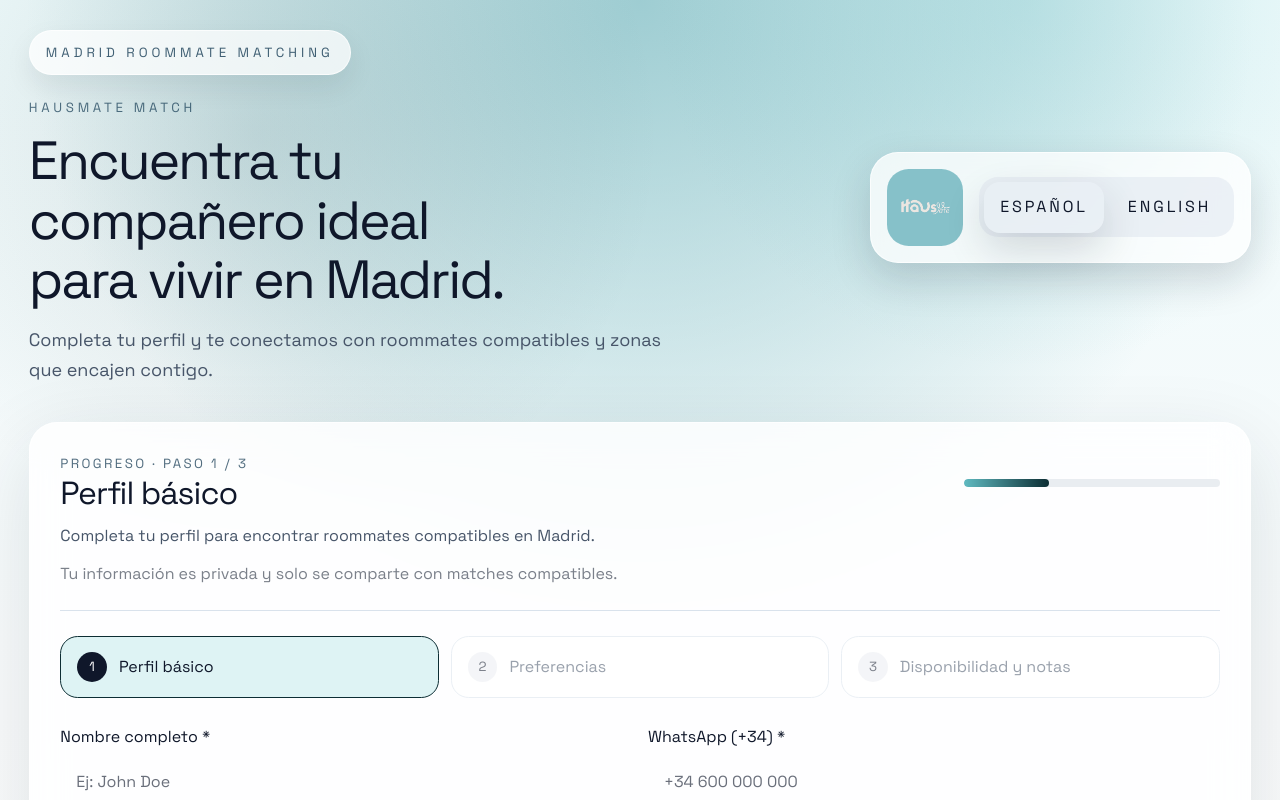
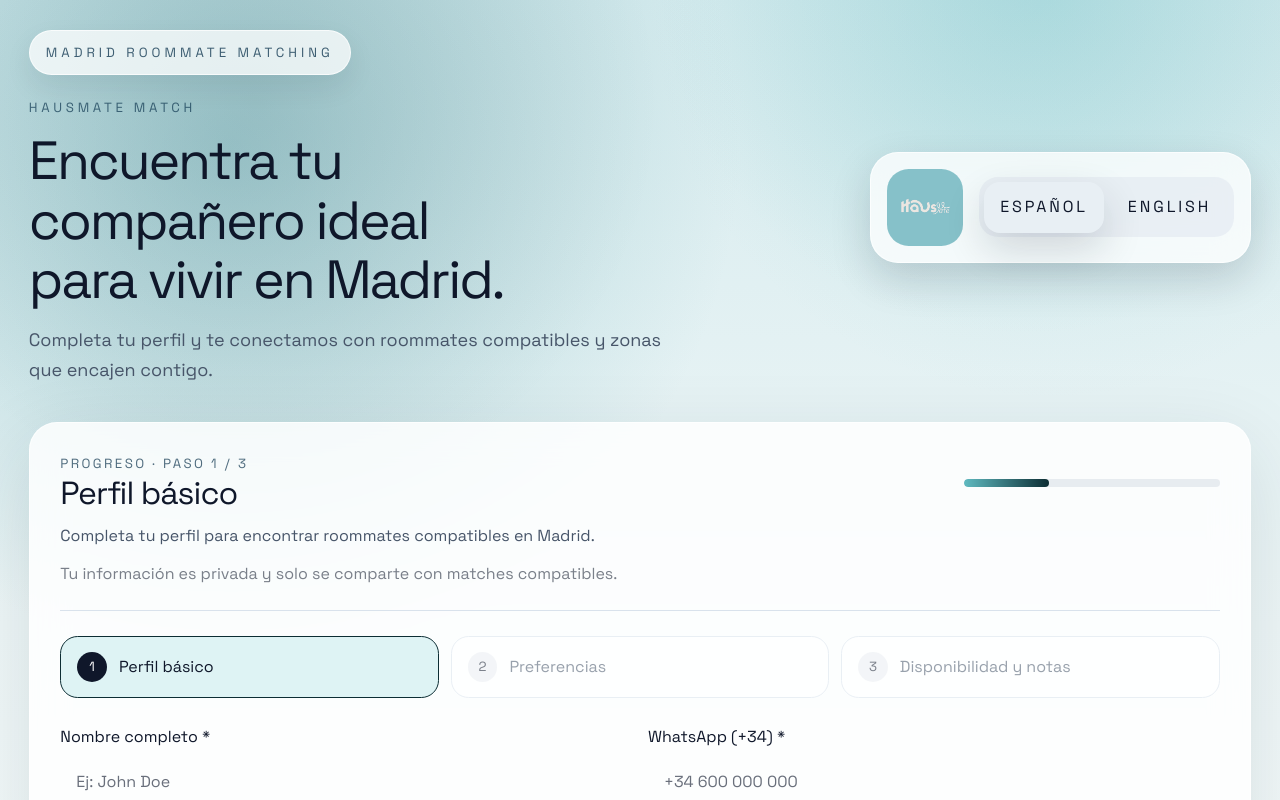
Before and after one commit to chechoderiquer-dev/hausmate_match, a React (Vite) app: page / in a window 1280 px wide. Shown: the top 800 px of the page. Built offline with nearby package versions, Linux system fonts and the light colour scheme.

Commit message:
Fix wide-screen background gradient

```diff
--- a/src/app.css
+++ b/src/app.css
@@ -2,6 +2,18 @@
   min-height: 100vh;
   overflow: hidden;
   color: var(--color-text-primary);
+  position: relative;
+}
+
+.app-shell::before {
+  content: "";
+  position: absolute;
+  inset: 0;
+  z-index: -2;
+  background:
+    radial-gradient(circle at 18% 10%, rgba(127, 187, 194, 0.58), transparent 30%),
+    radial-gradient(circle at 82% 0%, rgba(95, 186, 192, 0.18), transparent 22%),
+    linear-gradient(180deg, #d6ebee 0%, #eef6f7 42%, #ffffff 100%);
 }
 
 .app-container {
@@ -17,8 +29,10 @@
 .app-glow {
   pointer-events: none;
   position: absolute;
-  inset-inline: 0;
-  top: 0;
+  left: 50%;
+  top: -2rem;
+  width: 100vw;
+  transform: translateX(-50%);
   z-index: -1;
   height: min(42rem, 58vw);
   background:
```
